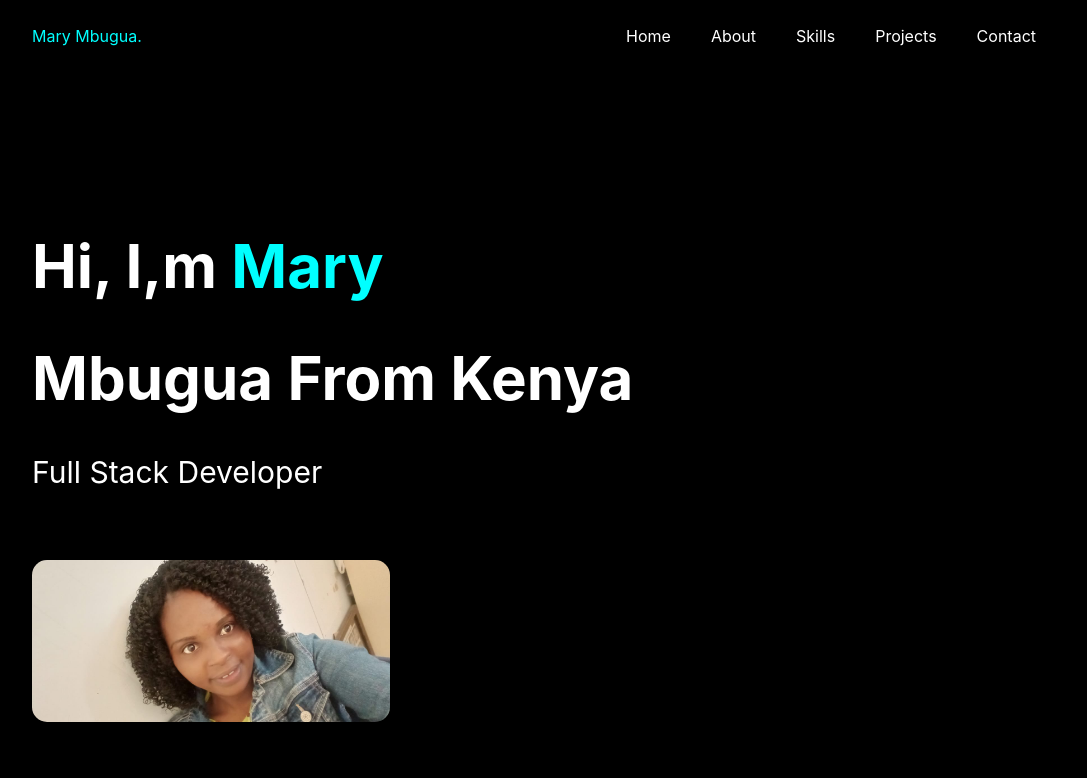
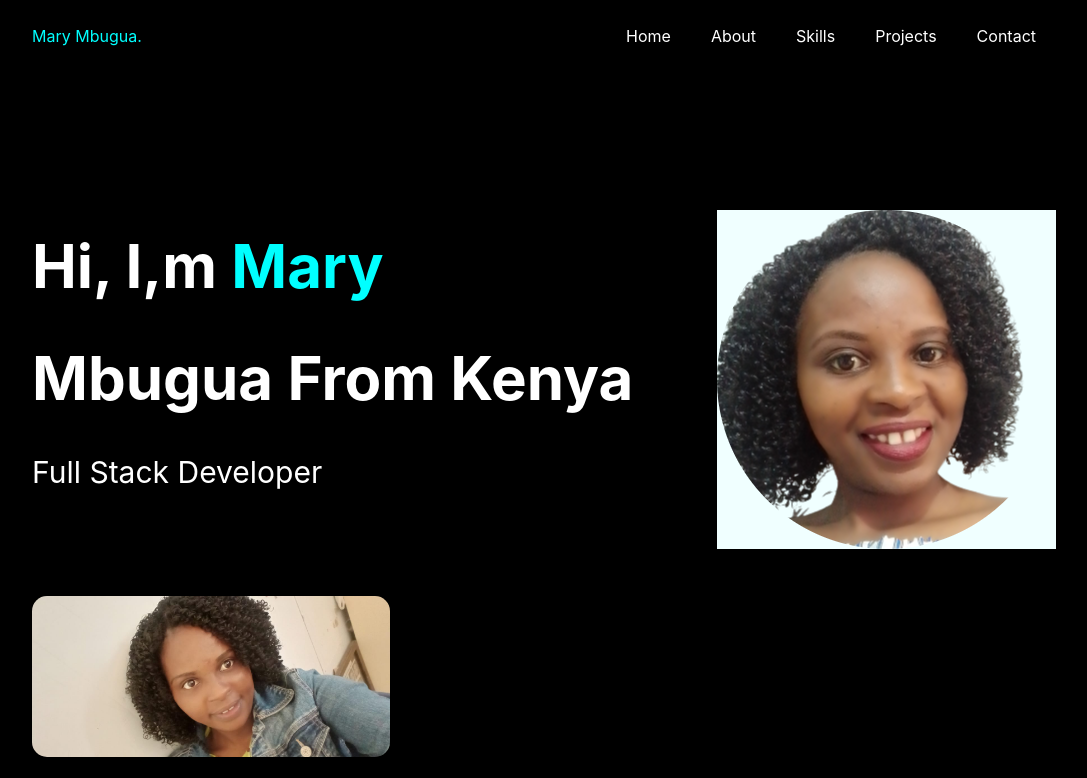
Before and after one commit to mbuguamary/Portfolio, a React (Create React App) app: page / in a window 1280 px wide. Shown: the top 778 px of the page, without its empty margins (96-1183 px from the left). Built offline with nearby package versions, Linux system fonts and the light colour scheme.

Commit message:
styling the home image

```diff
--- a/src/Components/Home.js
+++ b/src/Components/Home.js
@@ -1,13 +1,17 @@
 import React from 'react'
+import mary from '../Images/mary.png'
 
 const Home = () => {
   return (
     <div className='home'>
-      <div>
+      <div className= 'rows-1'>
         <h1>Hi, I,m <span>Mary</span></h1>
         <h1>Mbugua From Kenya</h1>
         <p>Full Stack Developer</p>
         </div>
+        <div className='rows-2'>
+        <img src={mary} alt='img'/>
+       </div>
 
     </div>
   )
--- a/src/index.css
+++ b/src/index.css
@@ -40,9 +40,16 @@ nav ul li{
   margin: 10px 20px;
 }
 .home{
+  display: flex;
+  flex-direction: row;
+  justify-content: space-between;
   padding: 10px 10%;
   margin-top: 10%;
   font-size: 30px;
+}
+.home img{
+  width: 100%;
+  background-color: azure;
 }
 .home h1{
   font-size: 60px;
```
